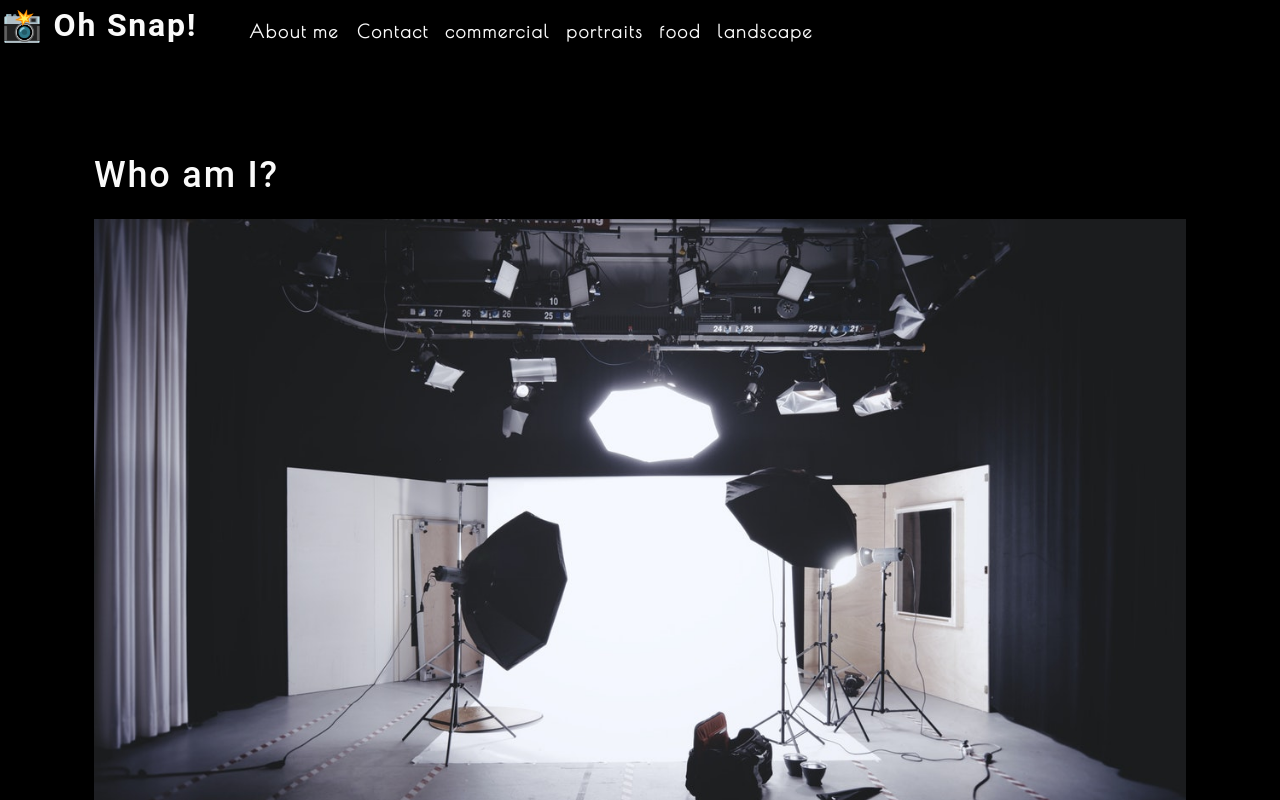
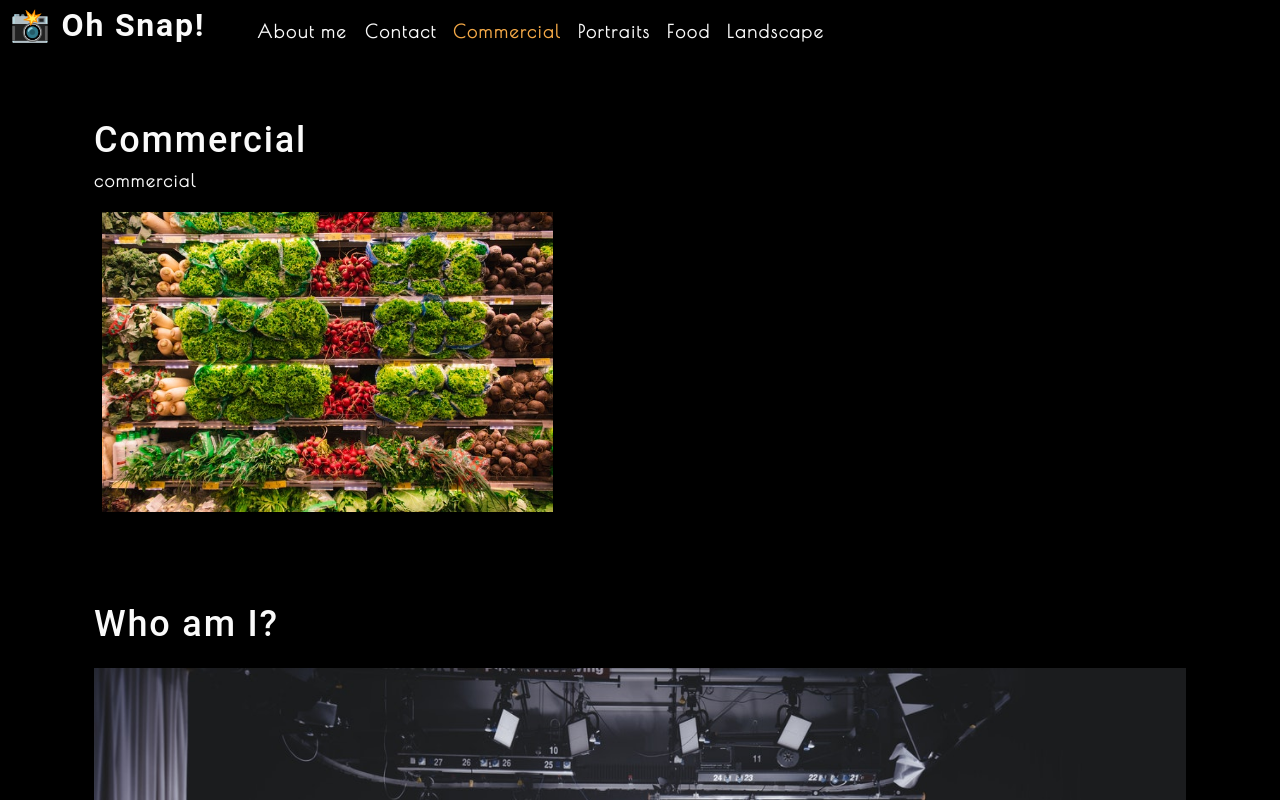
Before and after one commit to Dannymont94/photo-port, a React (Create React App) app: page / in a window 1280 px wide. Shown: the top 800 px of the page. Built offline with nearby package versions, Linux system fonts and the light colour scheme.

Commit message:
started Gallery component, added hooks to Nav and App

```diff
--- a/src/App.js
+++ b/src/App.js
@@ -1,13 +1,38 @@
-import React from 'react';
+import React, { useState } from 'react';
+import Nav from './components/Nav';
 import About from './components/About';
-import Nav from './components/Nav';
+import Gallery from './components/Gallery';
 
 function App() {
+  const [categories] = useState([
+    {
+      name: 'commercial',
+      description: 'Photos of grocery stores, food trucks, and other commercial projects',
+    },
+    {
+      name: 'portraits',
+      description: 'Portraits of people in my life'
+    },
+    {
+      name: 'food',
+      description: 'Delicious delicacies'
+    },
+    {
+      name: 'landscape',
+      description: 'Fields, farmhouses, waterfalls, and the beauty of nature'
+    }
+  ]);
+
+  const [currentCategory, setCurrentCategory] = useState(categories[0]);
+
   return (
     <div>
-      <Nav></Nav>
+      <Nav categories={categories} setCurrentCategory={setCurrentCategory} currentCategory={currentCategory}></Nav>
       <main>
-        <About></About>
+        <div>
+          <Gallery></Gallery>
+          <About></About>
+        </div>
       </main>
     </div>
   );
--- /dev/null
+++ b/src/components/Gallery/index.js
@@ -0,0 +1,22 @@
+import React, { useState } from 'react';
+import { capitalizeFirstLetter } from '../../utils/helpers';
+import photo from '../../assets/small/commercial/0.jpg';
+
+function Gallery(props) {
+  const currentCategory = {
+    name: "commercial",
+    description: "Photos of grocery stores, food trucks, and other commercial projects"
+  };
+
+  return (
+    <section>
+      <h1>{capitalizeFirstLetter(currentCategory.name)}</h1>
+      <p>{currentCategory.name}</p>
+      <div className="flex-row">
+        <img src={photo} alt="Commercial Example" className="img-thumbnail mx-1" />
+      </div>
+    </section>
+  );
+}
+
+export default Gallery;
--- a/src/components/Nav/index.js
+++ b/src/components/Nav/index.js
@@ -1,31 +1,19 @@
-import React from 'react';
+import React, { useEffect } from 'react';
+import { capitalizeFirstLetter } from '../../utils/helpers';
 
-function Nav() {
-  const categories = [
-    {
-      name: "commercial",
-      description: "Photos of grocery stores, food trucks, and other commercial projects"
-    },
-    {
-      name: "portraits",
-      description: "Portraits of people in my life"
-    },
-    {
-      name: "food",
-      description: "Delicious delicacies"
-    },
-    {
-      name: "landscape",
-      description: "Fields, farmhouses, waterfalls, and the beauty of nature"
-    }
-  ];
+function Nav(props) {
+  const {
+    categories = [],
+    setCurrentCategory,
+    currentCategory
+  } = props;
 
-  function categorySelected(name) {
-    console.log(`${name} clicked`);
-  }
+  useEffect(() => {
+    document.title = capitalizeFirstLetter(currentCategory.name);
+  }, [currentCategory]);
 
   return (
-    <header className="flex-row">
+    <header className="flex-row px-1">
       <h2>
         <a data-testid="link" href="/">
           <span role="img" aria-label="camera"> 📸</span> Oh Snap!
@@ -42,8 +30,8 @@ function Nav() {
             <span>Contact</span>
           </li>
           {categories.map((category) => (
-            <li className="mx-1" key={category.name}>
-              <span onClick={() => categorySelected(category.name)}>{category.name}</span>
+            <li className={`mx-1 ${currentCategory.name === category.name && 'navActive'}`} key={category.name}>
+              <span onClick={() => setCurrentCategory(category)}>{capitalizeFirstLetter(category.name)}</span>
             </li>
           ))}
         </ul>
```
